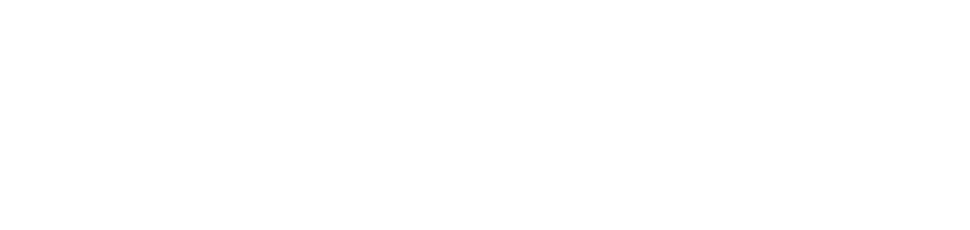
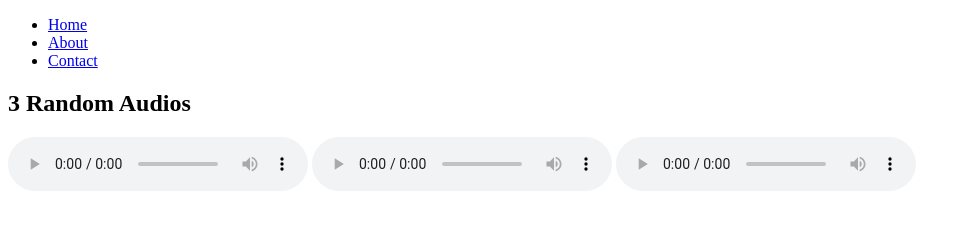
Before and after one commit to acciojob/semantic-navbar-and-audios-Aryamnsls, a website: page main.html in a window 1280 px wide. Shown: the whole page, without its empty margins (0-970 px from the left). Drawn offline with Linux system fonts and the light colour scheme.

Commit message:
created a submission

```diff
--- a/main.html
+++ b/main.html
@@ -1,16 +1,38 @@
 <!DOCTYPE html>
+<html lang="en">
+<head>
+    <meta charset="UTF-8">
+    <meta name="viewport" content="width=device-width, initial-scale=1.0">
+    <title>Semantic Navbar & Audios</title>
+    <link rel="stylesheet" href="styles.css">
+</head>
+<body>
+    <!-- Navbar Section -->
+    <nav>
+        <ul>
+            <li><a href="#home">Home</a></li>
+            <li><a href="#about">About</a></li>
+            <li><a href="#contact">Contact</a></li>
+        </ul>
+    </nav>
 
-<html>
+    <!-- Audio Section -->
+    <section>
+        <h2>3 Random Audios</h2>
+        <audio controls>
+            <source src="http://commondatastorage.googleapis.com/codeskulptor-demos/DDR_assets/Kangaroo_MusiQue_-_The_Neverwritten_Role_Playing_Game.mp3" type="audio/mpeg">
+            Your browser does not support the audio element.
+        </audio>
+        <audio controls>
+            <source src="http://commondatastorage.googleapis.com/codeskulptor-assets/Epoq-Lepidoptera.ogg" type="audio/ogg">
+            Your browser does not support the audio element.
+        </audio>
+        <audio controls>
+            <source src="http://codeskulptor-demos.commondatastorage.googleapis.com/pang/paza-moduless.mp3" type="audio/mpeg">
+            Your browser does not support the audio element.
+        </audio>
+    </section>
 
-<head>
-	<link rel="stylesheet" href="styles.css">
-</head>
-
-<body>
-	<!-- the entire body must be written by student -->
-    <script type="text/javascript" src="./script.js">
-</script>
-
+    <script type="text/javascript" src="script.js"></script>
 </body>
-
 </html>
```
